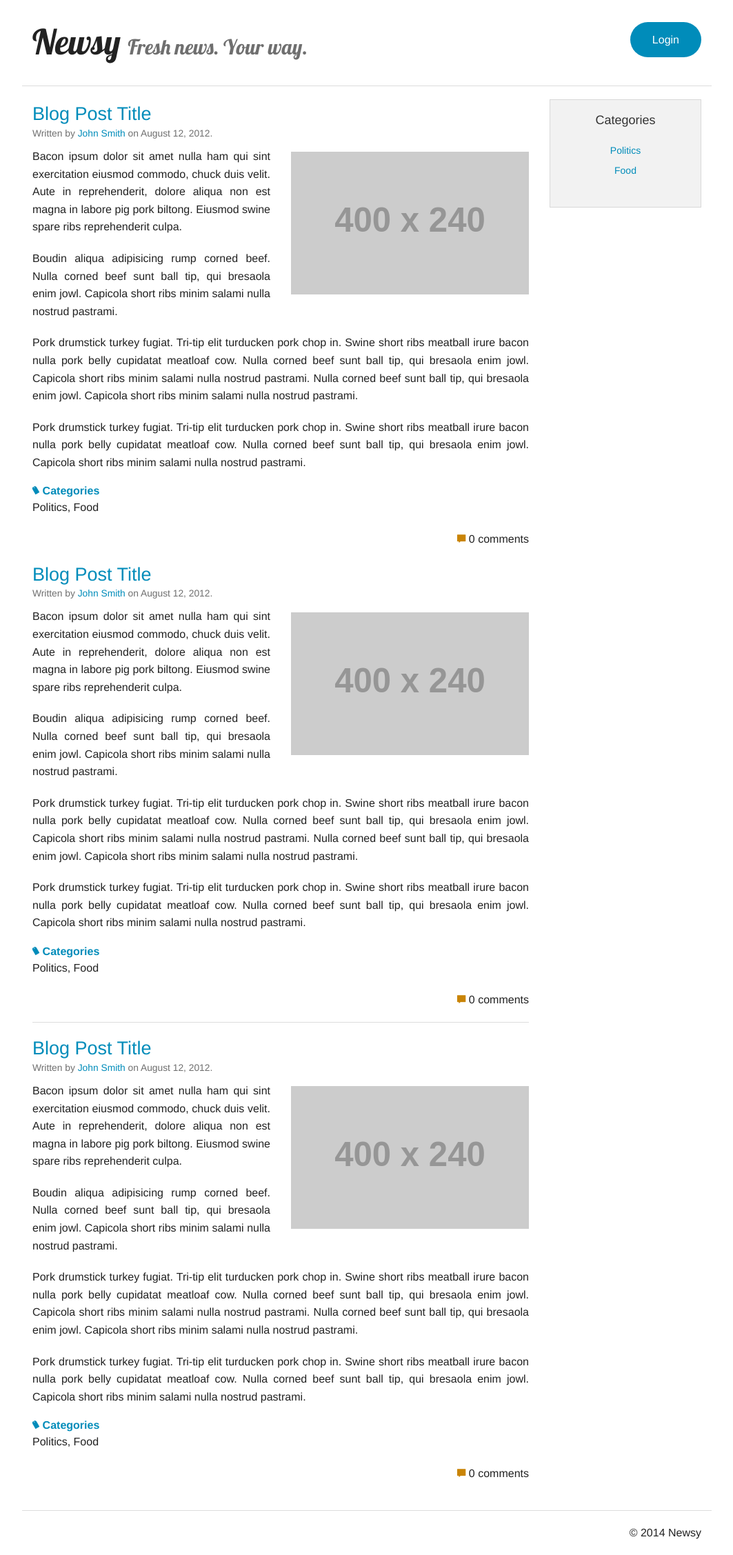
After one commit to tiagoc/Newsy, a PHP site: page /pages/news_nohighlights.php in a window 1280 px wide. The commit adds this page. Shown: the whole page at 69% size, without its empty margins (108-1171 px from the left). Run offline with PHP 8.4, Linux system fonts and the light colour scheme; grey boxes labelled with a size stand in for pictures from a placeholder-image service; some libraries are stand-ins or nearby versions.

Commit message:
Added homepage without highlights
Added value Submit to createuser submit button, since it chances
according to system language

```diff
--- a/pages/createuser.php
+++ b/pages/createuser.php
@@ -83,7 +83,7 @@
                 </div>
                 <div class="row">
                     <div class="large-8 columns">
-                        <input type="submit" class="right button tiny round"/>
+                        <input type="submit" value="Submit" class="right button tiny round"/>
                     </div>
                 </div>
             </div>
--- /dev/null
+++ b/pages/news_nohighlights.php
@@ -0,0 +1,92 @@
+<?php include 'header.php'; ?>
+
+
+<!-- Main Page Content and Sidebar -->
+
+
+<div class="row">
+
+    <!-- Main Blog Content -->
+
+    <div class="large-9 columns" role="content">
+
+        <article>
+
+            <h3><a href="#">Blog Post Title</a></h3>
+            <h4><small>Written by <a href="#">John Smith</a> on August 12, 2012.</small></h4>
+
+            <div class="row">
+                <div class="large-6 columns">
+                    <p>Bacon ipsum dolor sit amet nulla ham qui sint exercitation eiusmod commodo, chuck duis velit. Aute in reprehenderit, dolore aliqua non est magna in labore pig pork biltong. Eiusmod swine spare ribs reprehenderit culpa.</p>
+                    <p>Boudin aliqua adipisicing rump corned beef. Nulla corned beef sunt ball tip, qui bresaola enim jowl. Capicola short ribs minim salami nulla nostrud pastrami. </p>
+                </div>
+                <div class="large-6 columns">
+                    <img src="http://placehold.it/400x240&text=[img]" />
+                </div>
+            </div>
+
+            <p>Pork drumstick turkey fugiat. Tri-tip elit turducken pork chop in. Swine short ribs meatball irure bacon nulla pork belly cupidatat meatloaf cow. Nulla corned beef sunt ball tip, qui bresaola enim jowl. Capicola short ribs minim salami nulla nostrud pastrami. Nulla corned beef sunt ball tip, qui bresaola enim jowl. Capicola short ribs minim salami nulla nostrud pastrami.</p>
+
+            <p>Pork drumstick turkey fugiat. Tri-tip elit turducken pork chop in. Swine short ribs meatball irure bacon nulla pork belly cupidatat meatloaf cow. Nulla corned beef sunt ball tip, qui bresaola enim jowl. Capicola short ribs minim salami nulla nostrud pastrami.</p>
+
+            <div id="category"><i class="fi-price-tag"></i> Categories</div> <p>Politics, Food </p>
+            <p class="text-right"><i class="fi-comment"></i> 0 comments</p>
+        </article><article>
+
+            <h3><a href="#">Blog Post Title</a></h3>
+            <h4><small>Written by <a href="#">John Smith</a> on August 12, 2012.</small></h4>
+
+            <div class="row">
+                <div class="large-6 columns">
+                    <p>Bacon ipsum dolor sit amet nulla ham qui sint exercitation eiusmod commodo, chuck duis velit. Aute in reprehenderit, dolore aliqua non est magna in labore pig pork biltong. Eiusmod swine spare ribs reprehenderit culpa.</p>
+                    <p>Boudin aliqua adipisicing rump corned beef. Nulla corned beef sunt ball tip, qui bresaola enim jowl. Capicola short ribs minim salami nulla nostrud pastrami. </p>
+                </div>
+                <div class="large-6 columns">
+                    <img src="http://placehold.it/400x240&text=[img]" />
+                </div>
+            </div>
+
+            <p>Pork drumstick turkey fugiat. Tri-tip elit turducken pork chop in. Swine short ribs meatball irure bacon nulla pork belly cupidatat meatloaf cow. Nulla corned beef sunt ball tip, qui bresaola enim jowl. Capicola short ribs minim salami nulla nostrud pastrami. Nulla corned beef sunt ball tip, qui bresaola enim jowl. Capicola short ribs minim salami nulla nostrud pastrami.</p>
+
+            <p>Pork drumstick turkey fugiat. Tri-tip elit turducken pork chop in. Swine short ribs meatball irure bacon nulla pork belly cupidatat meatloaf cow. Nulla corned beef sunt ball tip, qui bresaola enim jowl. Capicola short ribs minim salami nulla nostrud pastrami.</p>
+
+            <div id="category"><i class="fi-price-tag"></i> Categories</div> <p>Politics, Food </p>
+            <p class="text-right"><i class="fi-comment"></i> 0 comments</p>
+        </article>
+
+        <hr />
+
+        <article>
+
+            <h3><a href="#">Blog Post Title</a></h3>
+            <h4><small>Written by <a href="#">John Smith</a> on August 12, 2012.</small></h4>
+
+            <div class="row">
+                <div class="large-6 columns">
+                    <p>Bacon ipsum dolor sit amet nulla ham qui sint exercitation eiusmod commodo, chuck duis velit. Aute in reprehenderit, dolore aliqua non est magna in labore pig pork biltong. Eiusmod swine spare ribs reprehenderit culpa.</p>
+                    <p>Boudin aliqua adipisicing rump corned beef. Nulla corned beef sunt ball tip, qui bresaola enim jowl. Capicola short ribs minim salami nulla nostrud pastrami. </p>
+                </div>
+                <div class="large-6 columns">
+                    <img src="http://placehold.it/400x240&text=[img]" />
+                </div>
+            </div>
+
+            <p>Pork drumstick turkey fugiat. Tri-tip elit turducken pork chop in. Swine short ribs meatball irure bacon nulla pork belly cupidatat meatloaf cow. Nulla corned beef sunt ball tip, qui bresaola enim jowl. Capicola short ribs minim salami nulla nostrud pastrami. Nulla corned beef sunt ball tip, qui bresaola enim jowl. Capicola short ribs minim salami nulla nostrud pastrami.</p>
+
+            <p>Pork drumstick turkey fugiat. Tri-tip elit turducken pork chop in. Swine short ribs meatball irure bacon nulla pork belly cupidatat meatloaf cow. Nulla corned beef sunt ball tip, qui bresaola enim jowl. Capicola short ribs minim salami nulla nostrud pastrami.</p>
+
+            <div id="category"><i class="fi-price-tag"></i> Categories</div> <p>Politics, Food </p>
+            <p class="text-right"><i class="fi-comment"></i> 0 comments</p>
+        </article>
+
+    </div>
+    <!-- End Main Content -->
+
+    <?php include './sidebar.php'?>
+
+</div>
+
+<!-- End Main Content and Sidebar -->
+
+
+<?php include 'footer.php'; ?>
```
